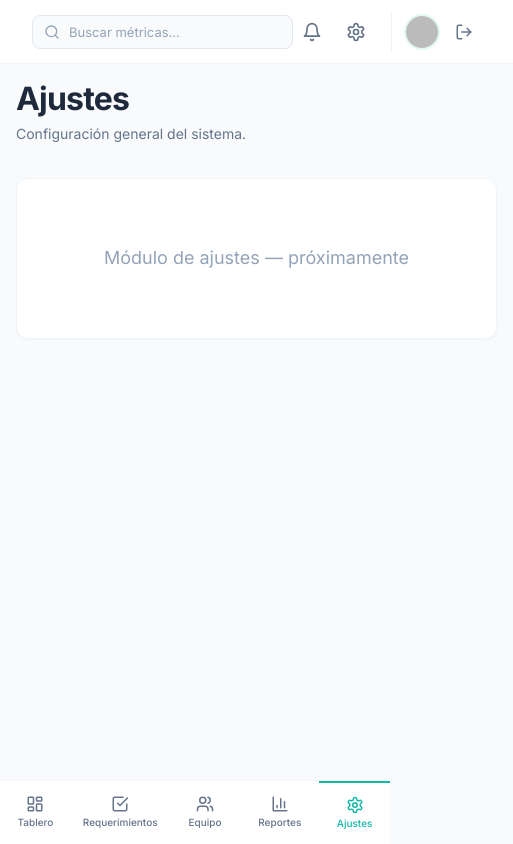
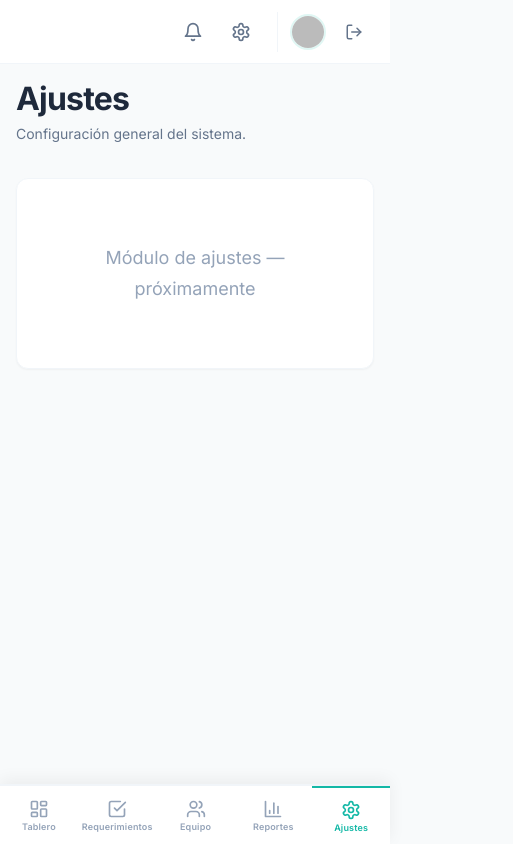
Before and after one commit to arzak/dashproducto2, a React (Vite) app: page /ajustes in a window 390 px wide. Shown: the whole page, 513 px wide, since content can reach past the window. Built offline with nearby package versions, Linux system fonts and the light colour scheme; no server answers; the database is empty; sample sign-in values are in the browser's storage.

Commit message:
feat: responsive sidebar - icon-only at 1366px, clean mobile bottom nav

```diff
--- a/src/components/Navbar.css
+++ b/src/components/Navbar.css
@@ -98,3 +98,27 @@
     font-weight: var(--font-weight-bold);
     font-size: var(--font-size-sm);
 }
+
+/* ---------- Responsive ---------- */
+/* Laptop 14": tighter navbar padding */
+@media (max-width: 1200px) and (min-width: 769px) {
+    .navbar {
+        padding: 0 var(--space-4);
+    }
+
+    .navbar__search {
+        width: 200px;
+    }
+}
+
+/* Mobile / Tablet */
+@media (max-width: 768px) {
+    .navbar {
+        padding: 0 var(--space-4);
+        justify-content: flex-end;
+    }
+
+    .navbar__search {
+        display: none;
+    }
+}
--- a/src/components/Sidebar.css
+++ b/src/components/Sidebar.css
@@ -100,20 +100,93 @@
     transform: translateY(-1px);
 }
 
-/* ---------- Mobile Optimized Bottom Nav ---------- */
+/* ---------- Laptop 14" — icon-only sidebar ---------- */
+@media (max-width: 1366px) and (min-width: 769px) {
+    .sidebar {
+        width: 64px;
+        overflow: visible;
+    }
+
+    .sidebar__brand {
+        padding: var(--space-4) var(--space-2);
+        justify-content: center;
+    }
+
+    .sidebar__brand-name,
+    .sidebar__brand-sub {
+        display: none;
+    }
+
+    .sidebar__nav {
+        padding: var(--space-4) var(--space-2);
+        align-items: center;
+    }
+
+    .sidebar__link {
+        justify-content: center;
+        padding: var(--space-3);
+        width: 40px;
+        border-radius: var(--radius-md);
+        position: relative;
+    }
+
+    .sidebar__link span {
+        display: none;
+    }
+
+    /* Tooltip on hover */
+    .sidebar__link:hover::after {
+        content: attr(data-label);
+        position: absolute;
+        left: 48px;
+        top: 50%;
+        transform: translateY(-50%);
+        background: var(--color-text-primary);
+        color: var(--color-text-inverse);
+        padding: 4px 10px;
+        border-radius: var(--radius-sm);
+        font-size: var(--font-size-xs);
+        white-space: nowrap;
+        z-index: 200;
+        pointer-events: none;
+    }
+
+    .sidebar__footer {
+        padding: var(--space-3) var(--space-2);
+        display: flex;
+        justify-content: center;
+    }
+
+    .sidebar__new-btn {
+        width: 40px;
+        height: 40px;
+        padding: 0;
+        justify-content: center;
+        border-radius: var(--radius-md);
+    }
+
+    .sidebar__new-btn span {
+        display: none;
+    }
+}
+
+/* ---------- Mobile & Tablet — bottom nav bar ---------- */
 @media (max-width: 768px) {
     .sidebar {
+        position: fixed;
         top: auto;
         bottom: 0;
         left: 0;
         right: 0;
         width: 100%;
-        height: 64px;
+        height: 60px;
         flex-direction: row;
         border-right: none;
-        border-top: 1px solid var(--color-border-light);
+        border-top: 2px solid var(--color-border-light);
+        background: var(--color-surface);
         overflow: hidden;
         z-index: 9999;
+        box-shadow: 0 -4px 16px rgba(0, 0, 0, 0.06);
     }
 
     .sidebar__brand,
@@ -124,25 +197,35 @@
     .sidebar__nav {
         flex-direction: row;
         justify-content: space-around;
-        align-items: center;
+        align-items: stretch;
         padding: 0;
-        height: 100%;
+        width: 100%;
+        gap: 0;
     }
 
     .sidebar__link {
         flex-direction: column;
         justify-content: center;
-        gap: 2px;
-        padding: var(--space-2);
+        align-items: center;
+        gap: 3px;
+        padding: 6px 4px;
         flex: 1;
         height: 100%;
         border-radius: 0;
+        color: var(--color-text-muted);
     }
 
     .sidebar__link span {
-        font-size: 10px;
-        font-weight: var(--font-weight-medium);
+        font-size: 9px;
+        font-weight: var(--font-weight-semibold);
         text-align: center;
+        line-height: 1;
+        letter-spacing: 0.02em;
+    }
+
+    .sidebar__link svg {
+        width: 20px;
+        height: 20px;
     }
 
     .sidebar__link--active {
@@ -150,4 +233,9 @@
         color: var(--color-primary);
         border-top: 2px solid var(--color-primary);
     }
+
+    .sidebar__link:hover {
+        background: var(--color-primary-pale);
+        color: var(--color-primary);
+    }
 }
--- a/src/components/Sidebar.jsx
+++ b/src/components/Sidebar.jsx
@@ -37,6 +37,7 @@ export default function Sidebar() {
                     <NavLink
                         key={path}
                         to={path}
+                        data-label={label}
                         className={({ isActive }) =>
                             `sidebar__link ${isActive ? 'sidebar__link--active' : ''}`
                         }
--- a/src/index.css
+++ b/src/index.css
@@ -220,7 +220,6 @@ p {
 .page-content {
   flex: 1;
   padding: var(--space-6);
-  max-width: var(--content-max-width);
   width: 100%;
   margin: 0;
 }
@@ -638,11 +637,22 @@ p {
   }
 }
 
+/* Laptop 14": compact icon sidebar (64px) */
+@media (max-width: 1366px) and (min-width: 769px) {
+  .main-area {
+    margin-left: 64px;
+  }
+}
+
+/* Mobile / Tablet: bottom nav */
 @media (max-width: 768px) {
   .main-area {
     margin-left: 0;
-    padding-bottom: 74px;
-    /* Space for mobile nav bar */
+    padding-bottom: 60px;
+  }
+
+  .page-content {
+    padding: var(--space-4);
   }
 }
 
@@ -653,10 +663,6 @@ p {
     grid-template-columns: 1fr;
   }
 
-  .page-content {
-    padding: var(--space-4);
-  }
-
   .page-header {
     flex-direction: column;
     gap: var(--space-4);
--- a/src/pages/KanbanBoard.css
+++ b/src/pages/KanbanBoard.css
@@ -159,3 +159,36 @@
     font-size: var(--font-size-xs);
     color: var(--color-text-muted);
 }
+
+/* ---------- Responsive ---------- */
+
+/* Laptop 14" & Tablet (769px - 1366px): compact columns */
+@media (max-width: 1366px) and (min-width: 769px) {
+    .kanban__board {
+        height: calc(100vh - 180px);
+        gap: var(--space-3);
+    }
+
+    .kanban__column {
+        min-width: 200px;
+        max-width: 240px;
+    }
+}
+
+/* Mobile (≤768px): horizontal scroll with full-height columns */
+@media (max-width: 768px) {
+    .kanban__board {
+        height: calc(100vh - 180px);
+        gap: var(--space-3);
+        padding: 0 var(--space-2) var(--space-4);
+    }
+
+    .kanban__column {
+        min-width: 260px;
+        max-width: 280px;
+    }
+
+    .kanban-card {
+        padding: var(--space-3);
+    }
+}
--- a/src/pages/RequirementDetail.css
+++ b/src/pages/RequirementDetail.css
@@ -63,7 +63,7 @@
     gap: var(--space-6);
 }
 
-@media (max-width: 900px) {
+@media (max-width: 768px) {
     .req-detail__grid {
         grid-template-columns: 1fr;
     }
```
